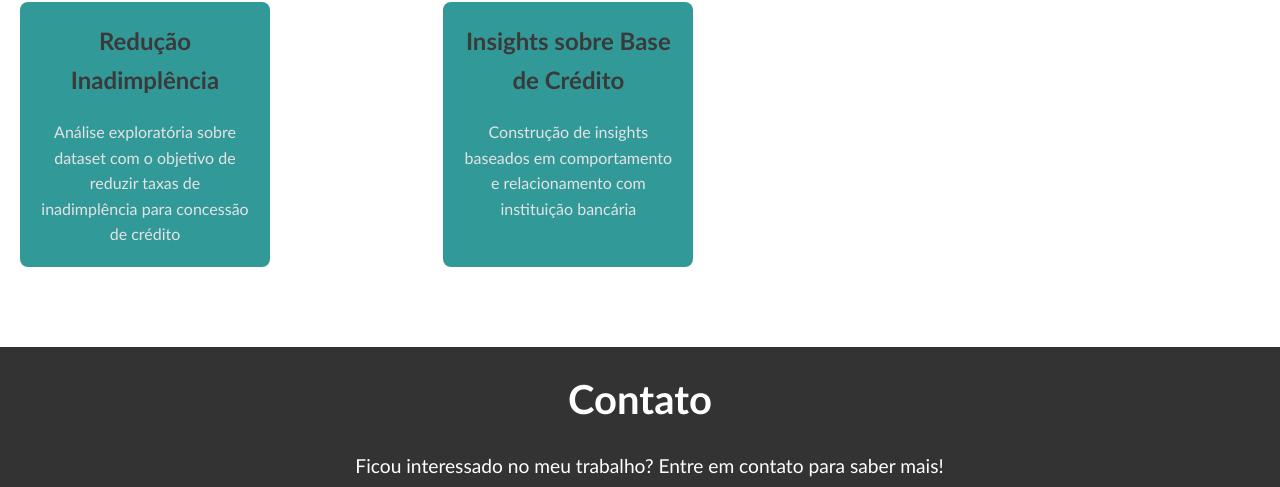
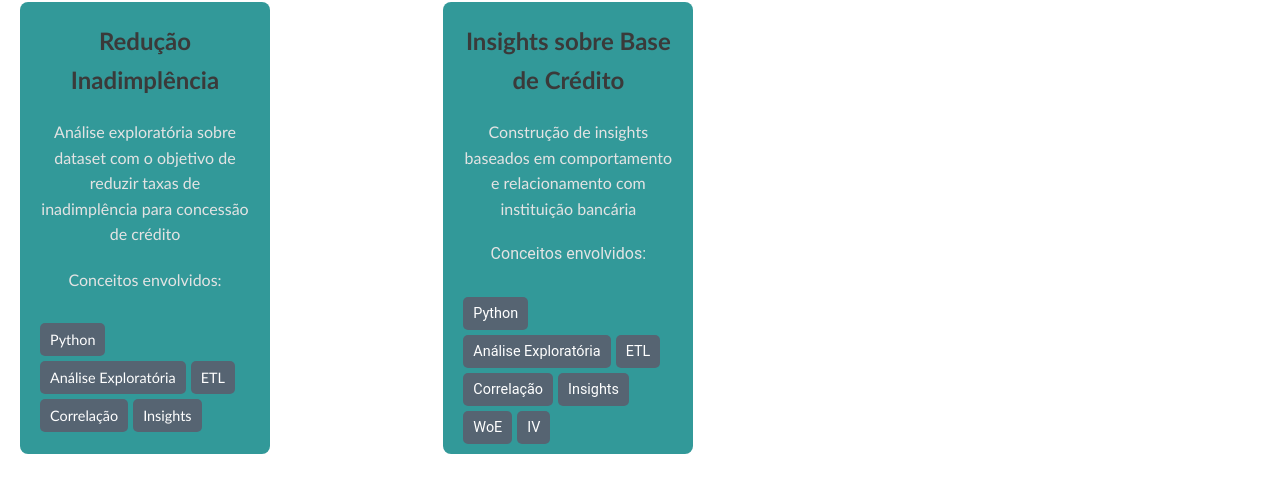
Before and after one commit to Arnaldo-Bastos/portfolio-arnaldo-bastos, a plain HTML site: page index.html in a window 1280 px wide. Shown: the part 1325-1812 px from the top of the page. Drawn offline with Linux system fonts and the light colour scheme.

Commit message:
Update index.html

```diff
--- a/index.html
+++ b/index.html
@@ -144,6 +144,19 @@
     font-size: 1rem;
     color: #ddd;
   }
+  .tags {
+    display: flex;
+    flex-wrap: wrap;
+    padding: 10px 20px;
+    gap: 5px;
+  }
+  .tag {
+    background-color: #2c3e50;
+    color: white;
+    padding: 5px 10px;
+    border-radius: 5px;
+    font-size: 0.9rem;
+  }
   /* Seção de contato */
   #contato {
     padding: 60px 20px;
@@ -258,12 +271,30 @@
         <a href="https://github.com/Arnaldo-Bastos/Inadimp_Case/blob/a64a14f43b24ecfec83cdb45a0336fd17d4ccab2/Case_Inadimplencia.ipynb">
           <h3 style="font-family: &quot;Trebuchet MS&quot;, Helvetica, sans-serif; text-align: center; text-decoration-style: solid; color: rgb(10, 10, 10); font-weight: 900;">Redução Inadimplência</h3>
           <p>Análise exploratória sobre dataset com o objetivo de reduzir taxas de inadimplência para concessão de crédito</p>
+          <p> Conceitos envolvidos:</p>
+          <div class="tags">
+        	<span class="tag">Python</span>
+        	<span class="tag">Análise Exploratória</span>
+        	<span class="tag">ETL</span>
+        	<span class="tag">Correlação</span>
+        	<span class="tag">Insights</span>
+      	  </div>
         </a>
       </div>
       <div class="project" style="background-image: url(&quot;&quot;); background-color: rgb(0, 128, 128); background-repeat: no-repeat; text-decoration-style: dashed; color: rgb(238, 43, 43); background-position: 100% 0%; opacity: 0.8; width: 250px; background-size: contain;">
         <a href="https://github.com/Arnaldo-Bastos/Case_Credito/blob/dbcebbfb6b9ca40095cb967731c534f6eb094ceb/case_credito_kaggle.ipynb">
           <h3 contenteditable="true" spellcheckker="false" style="font-family: &quot;Trebuchet MS&quot;, Helvetica, sans-serif; text-align: center; text-decoration-style: solid; color: rgb(10, 10, 10); font-weight: 800;">Insights sobre Base de Crédito</h3>
           <p style="text-align: center; background-image: url(&quot;&quot;); background-repeat: no-repeat; background-size: contain; background-position: 50% 50%; font-family: &quot;Trebuchet MS&quot;, Helvetica, sans-serif;">Construção de insights baseados em comportamento e relacionamento com instituição bancária</p>
+          <p> Conceitos envolvidos:</p>
+          <div class="tags">
+        	<span class="tag">Python</span>
+        	<span class="tag">Análise Exploratória</span>
+        	<span class="tag">ETL</span>
+        	<span class="tag">Correlação</span>
+        	<span class="tag">Insights</span>
+            <span class="tag">WoE</span>
+            <span class="tag">IV</span>
+      	  </div>
         </a>
       </div>
     </div>
```
